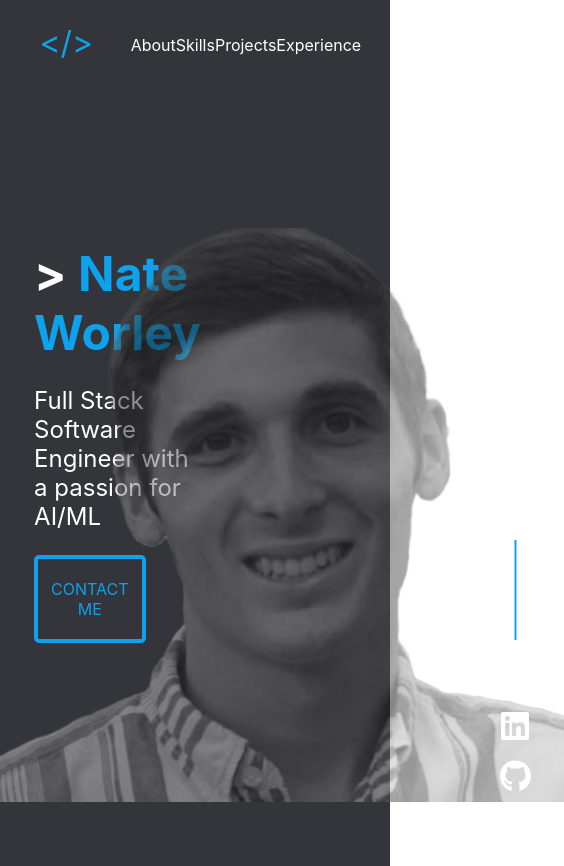
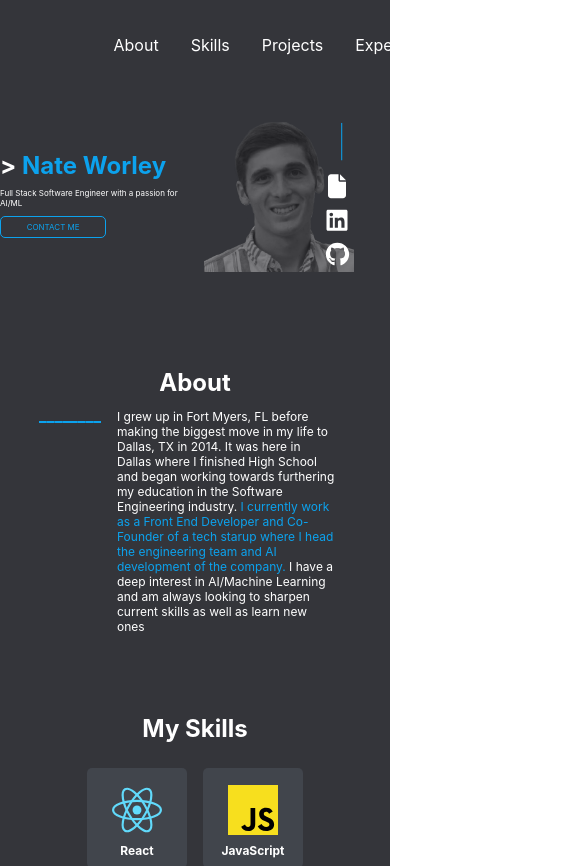
Before and after one commit to ImMythz/portfolio, a React (Create React App) app: page / in a window 390 px wide. Shown: the top 866 px of the page, 564 px wide, since content can reach past the window. Built offline with nearby package versions, Linux system fonts and the light colour scheme.

Commit message:
added tablet and scaled down versions of the site

```diff
--- a/src/components/Highlight/Highlight.js
+++ b/src/components/Highlight/Highlight.js
@@ -14,8 +14,8 @@ export default function Highlight(props) {
                                 <span className='line-color'>________</span>
                             </div>
                             <div>
-                                <p className='about-text'>When looking for ways to continue to innovate and create more efficiency for my team, I noticed an avenue in which we could further leverage the power of AI and LLMs.
-                                <span className='about-text-alt'>&nbsp;I began working on an internal "ChatGPT" that our internal team could utilize to digest the content of our documents and white papers and then use this tool to ask questions about the data.</span>
+                                <p className='highlight-text'>When looking for ways to continue to innovate and create more efficiency for my team, I noticed an avenue in which we could further leverage the power of AI and LLMs.
+                                <span className='highlight-text-alt'>&nbsp;I began working on an internal "ChatGPT" that our internal team could utilize to digest the content of our documents and white papers and then use this tool to ask questions about the data.</span>
                                 &nbsp;This internal tool would all our team to be able to find information faster, provide more efficient results and better understand our own data, while maintaining the privacy of our proprietary data.</p>
                             </div>
                         </div>
--- a/src/components/Highlight/styles.css
+++ b/src/components/Highlight/styles.css
@@ -52,12 +52,12 @@
     font-weight: 800;
 }
 
-.about-text {
+.highlight-text {
     color: white;
     margin: 0.25rem 1rem 2rem 1rem;
     font-size: 1rem;
 }
 
-.about-text-alt {
+.highlight-text-alt {
     color: rgb(12, 162, 237);
 }
--- a/src/components/Navbar/Navbar.js
+++ b/src/components/Navbar/Navbar.js
@@ -2,14 +2,17 @@ import React from 'react';
 import './styles.css'
 
 export default function Navbar() {
-    let logo = '</>'
+    const logo = '</>'
 
     return (
         <div className='nav-container'>
             <div className='nav-item-container'>
                 <p className='icon-style-alt'>{logo}</p>
             </div>
-            <div className='nav-item-container'>
+            <div className='nav-item-container-middle'>
+                {/* <div className='nav-item'>
+                    <p className='icon-style-alt'>{logo}</p>
+                </div> */}
                 <div className='nav-item'>
                     <a href='#about' className='nav-link'>About</a>
                 </div>
@@ -24,7 +27,7 @@ export default function Navbar() {
                 </div>
             </div>
             <div className='tagline-container'>
-                {/* <p>small text here</p> */}
+                {/* <p> asd</p> */}
             </div>
         </div>
     );
--- a/src/components/Navbar/styles.css
+++ b/src/components/Navbar/styles.css
@@ -9,14 +9,21 @@
 }
 
 .tagline-container {
-    width: 33%;
+    width: 10%;
     display: flex;
     align-items: center;
     justify-content: center;
 }
 
 .nav-item-container {
-    width: 33%;
+    width: 10%;
+    display: flex;
+    align-items: center;
+    justify-content: space-between;
+}
+
+.nav-item-container-middle {
+    width: 50%;
     display: flex;
     align-items: center;
     justify-content: space-evenly;
--- a/src/index.css
+++ b/src/index.css
@@ -11,3 +11,199 @@ code {
   font-family: source-code-pro, Menlo, Monaco, Consolas, 'Courier New',
     monospace;
 }
+
+@media (max-width: 950px) {
+  .nav-item-container {
+    width: 50%;
+  }
+
+  .nav-item {
+    margin: 0 1rem 0 1rem;
+  }
+
+  .tagline-container {
+    width: 0% !important;
+  }
+
+  .hero-banner-bg {
+    justify-content: space-evenly;
+    height: fit-content !important;
+    padding-top: 2rem;
+  }
+
+  .hero-banner-contents {
+    margin-left: 0 !important;
+  }
+
+  .hero-banner-contents-container {
+    width: fit-content !important;
+  }
+  .hero-title {
+    font-size: 2rem !important;
+  }
+
+  .hero-title-alt {
+    font-size: 2rem !important;
+  }
+
+  .hero-alt-text {
+    font-size: 0.75rem !important;
+  }
+
+  .contact-btn {
+    padding: 10px 5px 10px 5px !important;
+    border-width: 0.15rem !important;
+    font-size: 0.75rem;
+  }
+
+  .pfp-img {
+    width: 300px;
+    height: 300px !important;
+  }
+
+  .about-container {
+    display: flex;
+    flex-direction: column;
+    align-items: center;
+    justify-content: center;
+  }
+
+  .about-title {
+    font-size: 1.5rem !important;
+    text-align: center;
+  }
+
+  .about-text {
+    font-size: 0.75rem !important;
+  }
+  .skill-container-title {
+    font-size: 1.5rem !important;
+  }
+
+  .skill-tile {
+    height: 100px !important;
+    width: 100px !important;
+  }
+
+  .skill-img {
+    width: 50px !important;
+    margin: 0.5rem !important;
+  }
+
+  .skill-title {
+    font-size: 0.75rem !important;
+  }
+
+  .project-section-title {
+    font-size: 1.5rem !important;
+  }
+
+  .project-tile {
+    width: 150px !important;
+    height: 150px !important;
+  }
+
+  .project-title {
+    font-size: 0.5rem !important;
+  }
+
+  .project-description {
+    font-size: 0.5rem !important;
+  }
+
+  .project-btn {
+    padding: 5px 0 5px 0;
+  }
+
+  .experience-title {
+    font-size: 1.5rem !important;
+  }
+
+  .job-title {
+    font-size: 0.75rem;
+  }
+
+  .job-date {
+    font-size: 0.5rem;
+  }
+
+  .job-text {
+    font-size: 0.5rem;
+  }
+
+  .work-highlight-title {
+    font-size: 1.5rem !important;
+    text-align: center;
+  }
+
+  .work-highlight-content-container {
+    display: flex;
+    flex-direction: column;
+    align-items: center;
+    justify-content: center;
+  }
+
+  .work-highlight-content {
+    width: 100% !important;
+    margin: 1.5rem;
+    justify-content: center !important;
+
+  }
+
+  .highlight-text {
+    font-size: 0.75rem !important;
+  }
+
+  .contact-container {
+    height: 100% !important;
+  }
+
+  .contact-container-title {
+    font-size: 1.5rem !important;
+  }
+}
+
+@media (max-width: 650px) {
+  .nav-item-container {
+    display: none !important;
+  }
+  .hero-title {
+    font-size: 1.5rem !important;
+  }
+
+  .hero-title-alt {
+    font-size: 1.5rem !important;
+  }
+
+  .hero-alt-text {
+    font-size: 0.5rem !important;
+  }
+
+  .contact-btn {
+    padding: 5px 2.5px 5px 2.5px !important;
+    border-width: 0.08rem !important;
+    font-size: 0.5rem;
+  }
+
+  .pfp-conatiner {
+    width: fit-content !important;
+  }
+
+  .pfp-img {
+    width: 150px;
+    height: 150px !important;
+  }
+
+  .dash-svg {
+    height: 50px !important;
+  }
+
+  .icon-container {
+    left: -2rem !important;
+  }
+
+  .icon-div {
+    margin: 0 !important;
+    transform: scale(0.75);
+  }
+}
```
